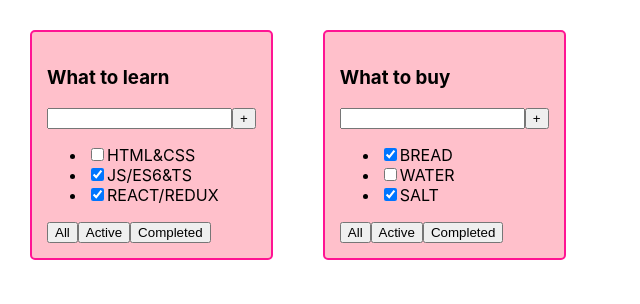
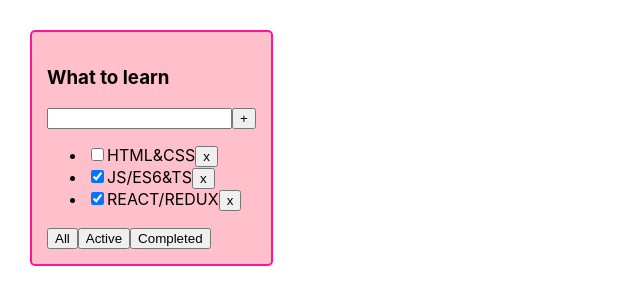
Before and after one commit to oksivasilinka/checkFlow, a React (Create React App) app: page / in a window 1280 px wide. Shown: the top 304 px of the page, without its empty margins (0-640 px from the left). Built offline with nearby package versions, Linux system fonts and the light colour scheme.

Commit message:
unit02 03/04

```diff
--- a/src/App.tsx
+++ b/src/App.tsx
@@ -1,31 +1,48 @@
-import React from 'react';
+import React, {useState} from 'react';
 import './App.css';
 import Todolist, {TaskType} from "./Todolist";
 
+export type FilterValuesType = "all" | "active" | "completed"
+
 function App() {
-    const todolistTitle_1: string = "What to learn"
-    const todolistTitle_2: string = "What to buy"
-    const tasks_1: Array<TaskType> =[
+    const todolistTitle: string = "What to learn"
+    const [tasks, setTask] = useState<Array<TaskType>>([
         {id: 1, title: "HTML&CSS", isDone: false},
         {id: 2, title: "JS/ES6&TS", isDone: true},
         {id: 3, title: "REACT/REDUX", isDone: true},
-    ]
-    const tasks_2: Array<TaskType> =[
-        {id: 4, title: "BREAD", isDone: true},
-        {id: 5, title: "WATER", isDone: false},
-        {id: 6, title: "SALT", isDone: true},
-    ]
+    ])
+
+    const removeTask = (taskId: number) => {
+        setTask(tasks.filter(t => t.id !== taskId))
+    }
+
+    const [filter, setFilter] = useState<FilterValuesType>("all")
+
+    const changeFilter = (nextFilter: FilterValuesType) => {
+        setFilter(nextFilter)
+    }
+
+    const getTasksForMe = (tasksList: Array<TaskType>, filterValue: FilterValuesType) => {
+        switch (filterValue) {
+            case "active":
+                return tasks.filter(t => t.isDone === false)
+            case "completed":
+                return tasks.filter(t => t.isDone === true)
+            default:
+                return tasks
+        }
+    }
+
+    const tasksWhatIWantToSee = getTasksForMe(tasks, filter)
+
     return (
         <div className="App">
             <Todolist
-                title={todolistTitle_1}
-                tasks={tasks_1}
+                title={todolistTitle}
+                tasks={tasksWhatIWantToSee}
+                removeTask={removeTask}
+                changeFilter={changeFilter}
             />
-            <Todolist
-                title={todolistTitle_2}
-                tasks={tasks_2}
-            />
-
         </div>
     );
 }
--- a/src/Todolist.tsx
+++ b/src/Todolist.tsx
@@ -1,8 +1,12 @@
 import React, {FC} from "react";
+import {FilterValuesType} from "./App";
+
 
 type TodolistPropsType = {
     title: string
     tasks: TaskType[]
+    removeTask: (taskId: number) => void
+    changeFilter: (nextFilter: FilterValuesType) => void
 }
 
 export type TaskType = {
@@ -12,6 +16,17 @@ export type TaskType = {
 }
 
 const Todolist: FC<TodolistPropsType> = (props) => {
+
+    const tasksJSXElements: Array<JSX.Element> = props.tasks.map((t: TaskType) => {
+        return (
+            <li>
+                <input type="checkbox" checked={t.isDone}/>
+                <span>{t.title}</span>
+                <button onClick={()=>props.removeTask(t.id)}>x</button>
+            </li>
+        )
+    })
+
     console.log(props)
     return (
         <div className={"todolist"}>
@@ -21,23 +36,12 @@ const Todolist: FC<TodolistPropsType> = (props) => {
                 <button>+</button>
             </div>
             <ul>
-                <li>
-                    <input type="checkbox" checked={props.tasks[0].isDone}/>
-                    <span>{props.tasks[0].title}</span>
-                </li>
-                <li>
-                    <input type="checkbox" checked={props.tasks[1].isDone}/>
-                    <span>{props.tasks[1].title}</span>
-                </li>
-                <li>
-                    <input type="checkbox" checked={props.tasks[2].isDone}/>
-                    <span>{props.tasks[2].title}</span>
-                </li>
+                {tasksJSXElements}
             </ul>
             <div>
-                <button>All</button>
-                <button>Active</button>
-                <button>Completed</button>
+                <button onClick={() => props.changeFilter("all")}>All</button>
+                <button onClick={() => props.changeFilter("active")}>Active</button>
+                <button onClick={() => props.changeFilter("completed")}>Completed</button>
             </div>
         </div>
     )
```
